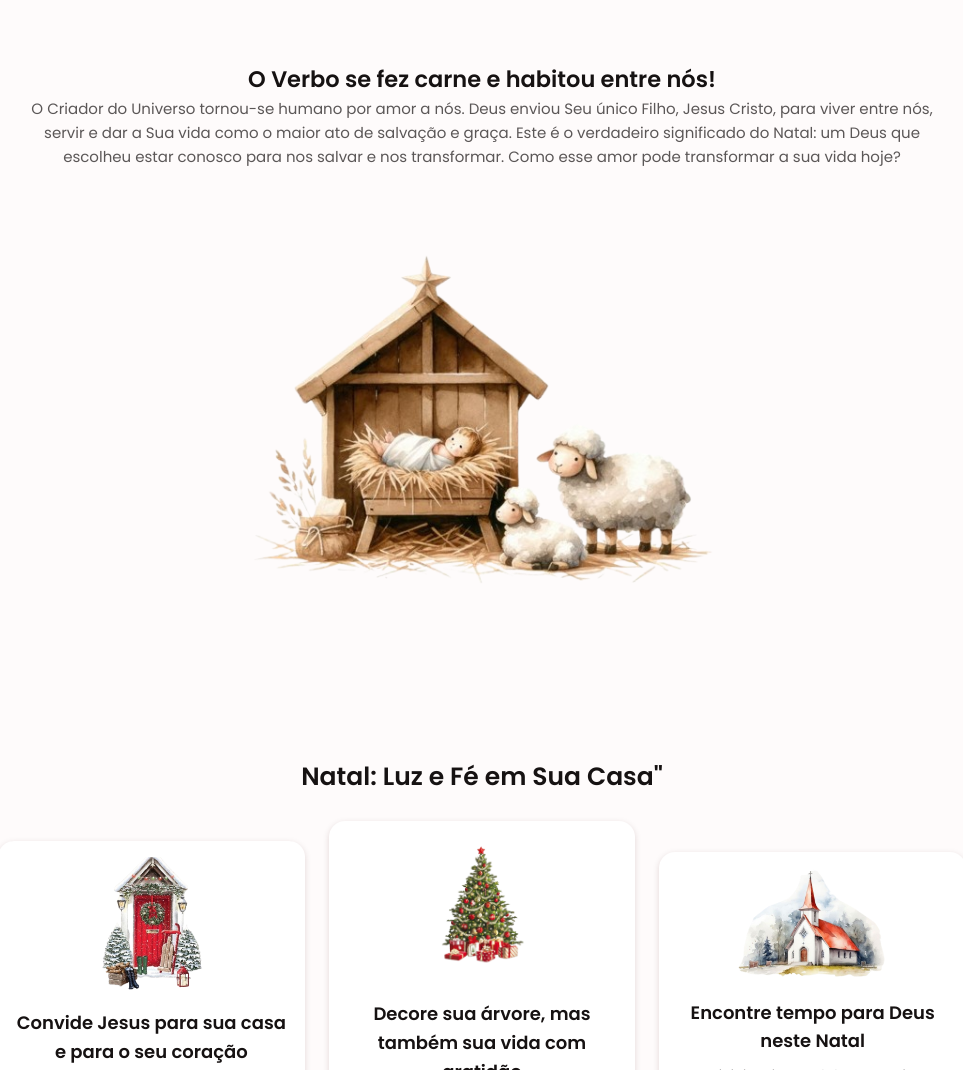
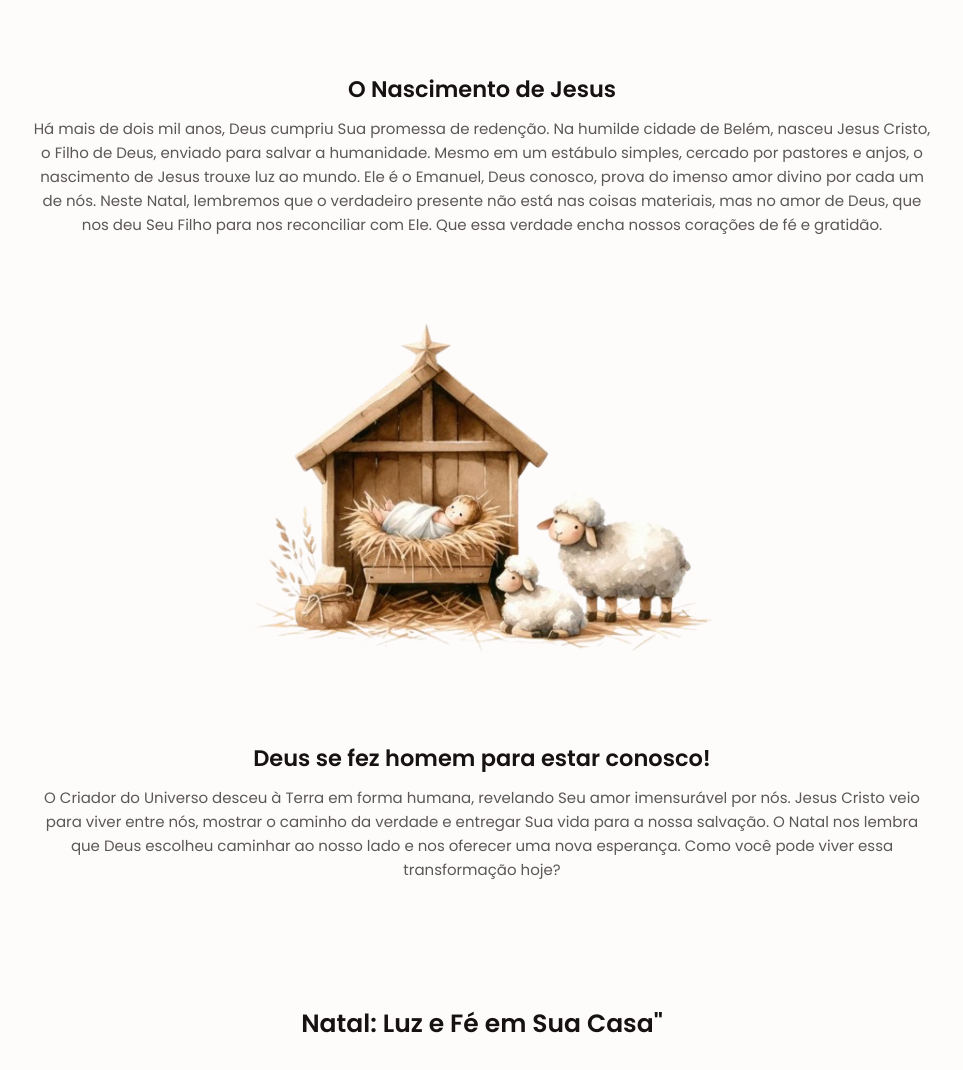
Before and after one commit to eduardavieira-dev/Christmas24, a plain HTML site: page client/index.html in a window 1280 px wide. Shown: the part 936-2006 px from the top of the page, without its empty margins (158-1121 px from the left). Drawn offline with nearby package versions, Linux system fonts and the light colour scheme.

Commit message:
add video

```diff
--- a/client/assets/style.css
+++ b/client/assets/style.css
@@ -283,7 +283,10 @@ img {
     margin-bottom: var(--mb-3);
   }
 
-
+h2{
+    padding: 10px 0;
+    text-align: center;
+}
 /*==== BUTTONS ====*/
 .button{
     display: inline-block;
@@ -313,7 +316,7 @@ img {
 
   /*========== SHARE ==========*/
 .share__data{
-    text-align: center;
+    /* text-align: center; */
   }
 
   .share__description{
--- a/client/index.html
+++ b/client/index.html
@@ -38,9 +38,9 @@
                         <li class="nav__item">
                             <a href="#home" class="nav__link active-link">Home</a>
                         </li>
-                        <li class="nav__item"><a href="#share" class="nav__link">Share</a></li>
+                        <li class="nav__item"><a href="#share" class="nav__link">Jesus</a></li>
                         <li class="nav__item">
-                            <a href="#decoration" class="nav__link">Decoration</a>
+                            <a href="#decoration" class="nav__link">Natal</a>
                         </li>
                         <li class="nav__item">
                             <a href="#accessory" class="nav__link">Accessory</a>
@@ -79,7 +79,7 @@
                             Que tal descobrir mais sobre essa promessa de amor?
                         </p>
 
-                        <a href="" class="button">Descobrir</a>
+                        <a href="https://youtu.be/JHTwwnnLwRo?si=lw7qvK6S40_gdhVV" target="_blank" class="button">Descobrir</a>
                     </div>
                 </div>
             </section>
@@ -87,20 +87,30 @@
             <section class="share section bd-container" id="share">
                 <div class="share__container bd-grid">
                     <div class="share__data">
-                        <h2 class="section-title-center">
-                            O Verbo se fez carne e habitou entre nós!
-                        </h2>
+
+                        <h2 class="section-title-center">O Nascimento de Jesus</h2>
                         <p class="share__description">
-                            O Criador do Universo tornou-se humano por amor a nós. Deus enviou Seu
-                            único Filho, Jesus Cristo, para viver entre nós, servir e dar a Sua vida
-                            como o maior ato de salvação e graça. Este é o verdadeiro significado do
-                            Natal: um Deus que escolheu estar conosco para nos salvar e nos
-                            transformar. Como esse amor pode transformar a sua vida hoje?
+                            Há mais de dois mil anos, Deus cumpriu Sua promessa de redenção. Na
+                            humilde cidade de Belém, nasceu Jesus Cristo, o Filho de Deus, enviado
+                            para salvar a humanidade. Mesmo em um estábulo simples, cercado por
+                            pastores e anjos, o nascimento de Jesus trouxe luz ao mundo. Ele é o
+                            Emanuel, Deus conosco, prova do imenso amor divino por cada um de nós.
+                            Neste Natal, lembremos que o verdadeiro presente não está nas coisas
+                            materiais, mas no amor de Deus, que nos deu Seu Filho para nos
+                            reconciliar com Ele. Que essa verdade encha nossos corações de fé e
+                            gratidão.
                         </p>
+
 
                         <div class="share__img share-img">
                             <img src="assets/img/share.png" alt="" />
                         </div>
+                        <h2 class="section-title-center">
+                            Deus se fez homem para estar conosco!
+                        </h2>
+                        <p class="share__description">
+                            O Criador do Universo desceu à Terra em forma humana, revelando Seu amor imensurável por nós. Jesus Cristo veio para viver entre nós, mostrar o caminho da verdade e entregar Sua vida para a nossa salvação. O Natal nos lembra que Deus escolheu caminhar ao nosso lado e nos oferecer uma nova esperança. Como você pode viver essa transformação hoje?
+                        </p>
                     </div>
                 </div>
             </section>
@@ -111,17 +121,24 @@
                 <div class="decoration__container bd-grid">
                     <div class="decoration__data">
                         <img src="assets/img/porta.png" alt="" class="decoration__img porta" />
-                        <h3 class="decoration__title">Convide Jesus para sua casa e para o seu coração</h3>
+                        <h3 class="decoration__title">
+                            Convide Jesus para sua casa e para o seu coração
+                        </h3>
                         <p class="decoration__description">
-                            Faça do seu lar um lugar de amor e esperança. Deixe Jesus ser o centro das suas celebrações e da sua vida, trazendo paz e propósito ao seu dia a dia.
+                            Faça do seu lar um lugar de amor e esperança. Deixe Jesus ser o centro
+                            das suas celebrações e da sua vida, trazendo paz e propósito ao seu dia
+                            a dia.
                         </p>
                     </div>
 
                     <div class="decoration__data">
                         <img src="assets/img/arvore.png" alt="" class="decoration__img arvore" />
-                        <h3 class="decoration__title">Decore sua árvore, mas também sua vida com gratidão</h3>
+                        <h3 class="decoration__title">
+                            Decore sua árvore, mas também sua vida com gratidão
+                        </h3>
                         <p class="decoration__description">
-                            Que cada luz na árvore lembre o brilho da bondade de Deus. Celebre com sua família, troque presentes e crie memórias cheias de amor e alegria.
+                            Que cada luz na árvore lembre o brilho da bondade de Deus. Celebre com
+                            sua família, troque presentes e crie memórias cheias de amor e alegria.
                         </p>
                     </div>
 
@@ -129,7 +146,8 @@
                         <img src="assets/img/igreja.png" alt="" class="decoration__img" />
                         <h3 class="decoration__title">Encontre tempo para Deus neste Natal</h3>
                         <p class="decoration__description">
-                            Vá à igreja e celebre o maior presente de todos: a salvação em Cristo. Agradeça por este ano e renove seu compromisso com o amor e a fé.
+                            Vá à igreja e celebre o maior presente de todos: a salvação em Cristo.
+                            Agradeça por este ano e renove seu compromisso com o amor e a fé.
                         </p>
                         <!-- <a href="#" class="button button-link">Agradeça</a> -->
                     </div>
@@ -139,7 +157,8 @@
 
         <footer class="footer section">
             <p class="footer__copy">
-                &#169; 2024 Artur Bomtempo & Eduarda Vieira. Que o amor e a luz de Jesus estejam com você neste Natal e ao longo do próximo ano. Todos os direitos reservados.
+                &#169; 2024 Artur Bomtempo & Eduarda Vieira. Que o amor e a luz de Jesus estejam com
+                você neste Natal e ao longo do próximo ano. Todos os direitos reservados.
             </p>
         </footer>
 
```
